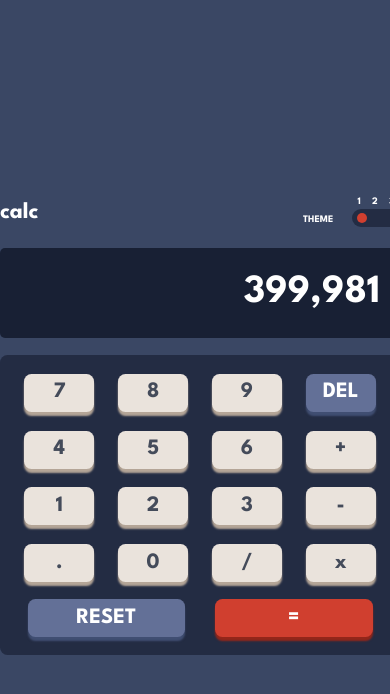
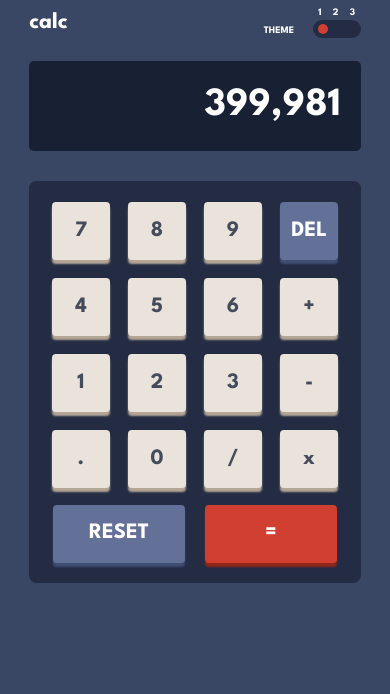
Before and after one commit to SouhailM07/code213-calculator, a React (Vite) app: page / in a window 390 px wide. Shown: the top 694 px of the page. Built offline with nearby package versions, Linux system fonts and the light colour scheme.

Commit message:
Project , ultimate closer look {2}

```diff
--- a/src/App.css
+++ b/src/App.css
@@ -8,8 +8,9 @@ html {
 body {
   height: 100vh;
   font-family: "League spartan";
-  display: grid;
-  place-items: center;
+  display: flex;
+  justify-content: center;
+  align-items: center;
 }
 
 /*=======================================================================================*/
--- a/src/App.tsx
+++ b/src/App.tsx
@@ -12,7 +12,10 @@ function App() {
   body.className = `bodyColor-${counter}`;
   return (
     <>
-      <div className=" w-[40rem] flex flex-col justify-between h-[46.5rem]">
+      <div
+        id="container"
+        className=" w-[38rem] flex flex-col justify-between  h-auto "
+      >
         <Control_panel
           theme={counter}
           toggle={() => {
--- a/src/components/Btn/Btn.tsx
+++ b/src/components/Btn/Btn.tsx
@@ -4,9 +4,7 @@ export default function Btn({ action, content, id, theme }) {
     <>
       <button
         id={id}
-        onClick={() => {
-          action();
-        }}
+        onClick={() => {}}
         className={`font-bold m-3 h-[3.8rem] w-[7rem] rounded-xl  text-[2.2rem] ${theme}`}
       >
         {content}
--- a/src/components/Btn_panel/Btn_panel.tsx
+++ b/src/components/Btn_panel/Btn_panel.tsx
@@ -6,7 +6,7 @@ export default function Btn_panel(props) {
     <>
       <div
         id="btn_panel"
-        className={` px-5 py-4 rounded-xl h-[30rem] flex flex-wrap justify-evenly btnPanel-${props.theme}`}
+        className={` rounded-xl h-[30rem]   btnPanel-${props.theme}`}
       >
         <Btn
           content="7"
--- a/src/components/Btn_panel/btn_panel.css
+++ b/src/components/Btn_panel/btn_panel.css
@@ -1,8 +1,9 @@
 #btn_panel {
   display: grid;
-  grid-template-columns: repeat(4, 1fr);
-  grid-template-rows: repeat(4, 1fr);
+  grid-template-columns: repeat(4, 23%);
+  grid-template-rows: repeat(4, 19%);
   place-items: center;
+  place-content: center;
 }
 #btn_panel #resetBtn {
   grid-area: 5/1/5/3;
@@ -12,3 +13,27 @@
   width: 84%;
   grid-area: 5/3/5/5;
 }
+
+@media screen and (max-width: 580px) {
+  body {
+    align-items: normal;
+  }
+  #btn_panel {
+    height: 103vw;
+    grid-template-columns: repeat(4, 19.5vw);
+    grid-template-rows: repeat(4, 19.5vw);
+  }
+  button {
+    height: 15vw !important;
+    width: 15vw !important;
+  }
+  #resetBtn,
+  #equalBtn {
+    width: 34vw !important;
+  }
+  button,
+  #resetBtn,
+  #equalBtn {
+    border-radius: 4px !important;
+  }
+}
--- a/src/components/Btn_panel/btn_panel.scss
+++ b/src/components/Btn_panel/btn_panel.scss
@@ -1,8 +1,9 @@
 #btn_panel {
   display: grid;
-  grid-template-columns: repeat(4, 1fr);
-  grid-template-rows: repeat(4, 1fr);
+  grid-template-columns: repeat(4, 23%);
+  grid-template-rows: repeat(4, 19%);
   place-items: center;
+  place-content: center;
   #resetBtn {
     grid-area: 5/1/5/3;
     width: 84%;
@@ -12,3 +13,28 @@
     grid-area: 5/3/5/5;
   }
 }
+
+@media screen and (max-width: "580px") {
+  body {
+    align-items: normal;
+  }
+  #btn_panel {
+    height: 103vw;
+    grid-template-columns: repeat(4, 19.5vw);
+    grid-template-rows: repeat(4, 19.5vw);
+  }
+  button {
+    height: 15vw !important;
+    width: 15vw !important;
+  }
+  #resetBtn,
+  #equalBtn {
+    width: 34vw !important;
+  }
+
+  button,
+  #resetBtn,
+  #equalBtn {
+    border-radius: 4px !important;
+  }
+}
--- a/src/components/Control_panel/Control_panel.tsx
+++ b/src/components/Control_panel/Control_panel.tsx
@@ -3,7 +3,7 @@ export default function Control_panel({ theme, toggle }) {
   return (
     <div
       id="control-panel"
-      className=" flex justify-between items-center h-[4.2rem] "
+      className=" flex justify-between items-center h-[4.2rem] mb-6 mt-11"
     >
       <h2 className={`text-${theme} text-[2.3rem] pt-2 `}>calc</h2>
       <div
--- a/src/components/Control_panel/control_panel.css
+++ b/src/components/Control_panel/control_panel.css
@@ -1,3 +1,12 @@
 #toggle_btn {
   box-shadow: none;
 }
+
+@media screen and (max-width: 580px) {
+  #container {
+    width: 85vw;
+  }
+  #control-panel {
+    margin-top: 0px;
+  }
+}
--- a/src/components/Result_panel/Result_panel.tsx
+++ b/src/components/Result_panel/Result_panel.tsx
@@ -3,7 +3,8 @@ export default function Result_panel(props) {
   return (
     <>
       <div
-        className={` pr-8 h-[9rem] rounded-lg flex justify-end items-center text-[4rem] resultPanel-${props.theme} text-${props.theme}`}
+        id="result_panel"
+        className={`mb-8 pr-8 h-[9rem] rounded-lg flex justify-end items-center text-[4rem] resultPanel-${props.theme} text-${props.theme}`}
       >
         399,981
       </div>
--- a/src/components/Result_panel/result_panel.css
+++ b/src/components/Result_panel/result_panel.css
@@ -0,0 +1,5 @@
+@media screen and (max-width: 580px) {
+  #result_panel {
+    margin: 4px 0px 30px 0px;
+  }
+}
--- a/src/components/Result_panel/result_panel.scss
+++ b/src/components/Result_panel/result_panel.scss
@@ -0,0 +1,5 @@
+@media screen and (max-width: 580px) {
+  #result_panel {
+    margin: 4px 0px 30px 0px;
+  }
+}
```
Also changed, not shown: src/components/Control_panel/control_panel.scss (+10 -0 lines).
